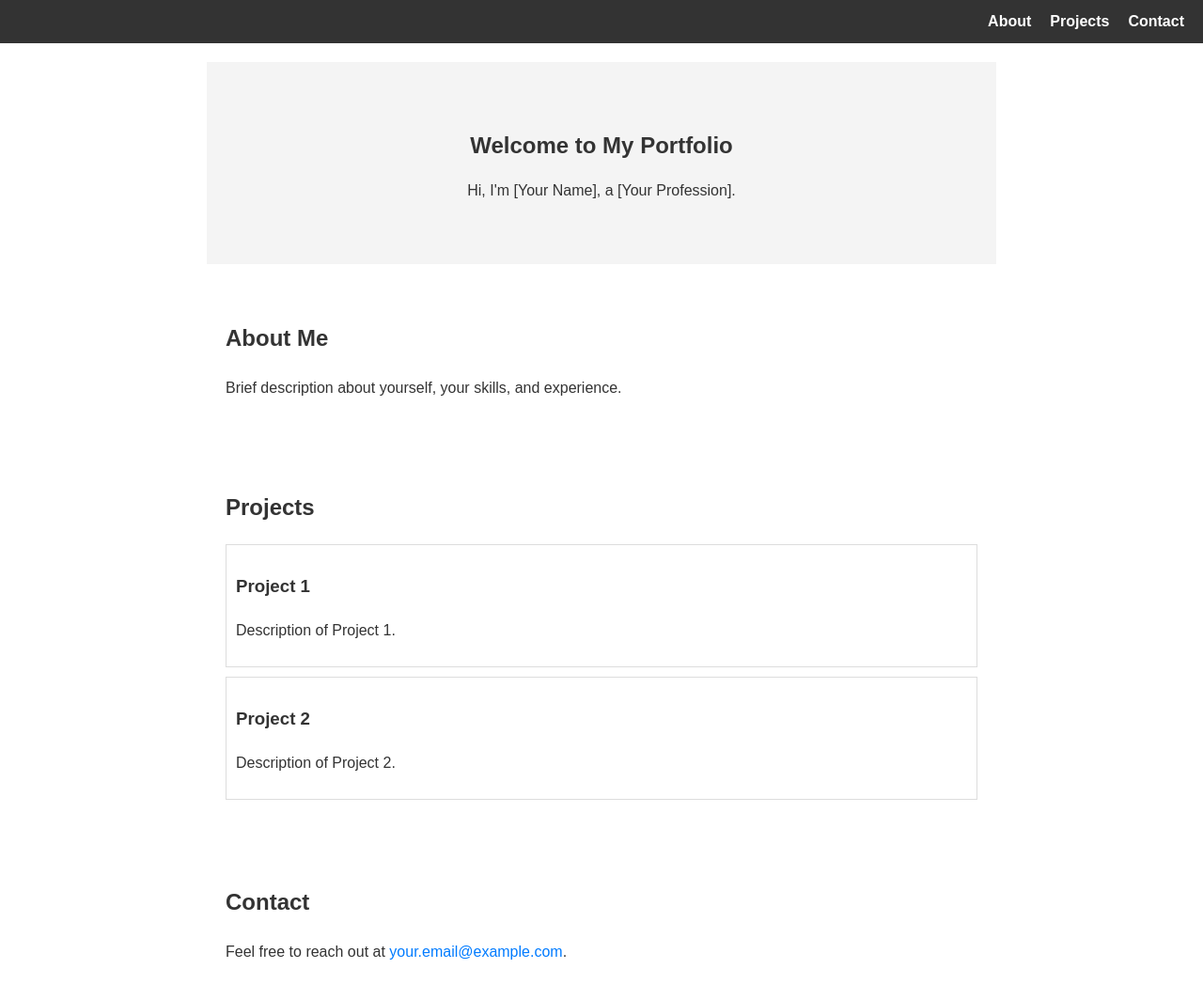
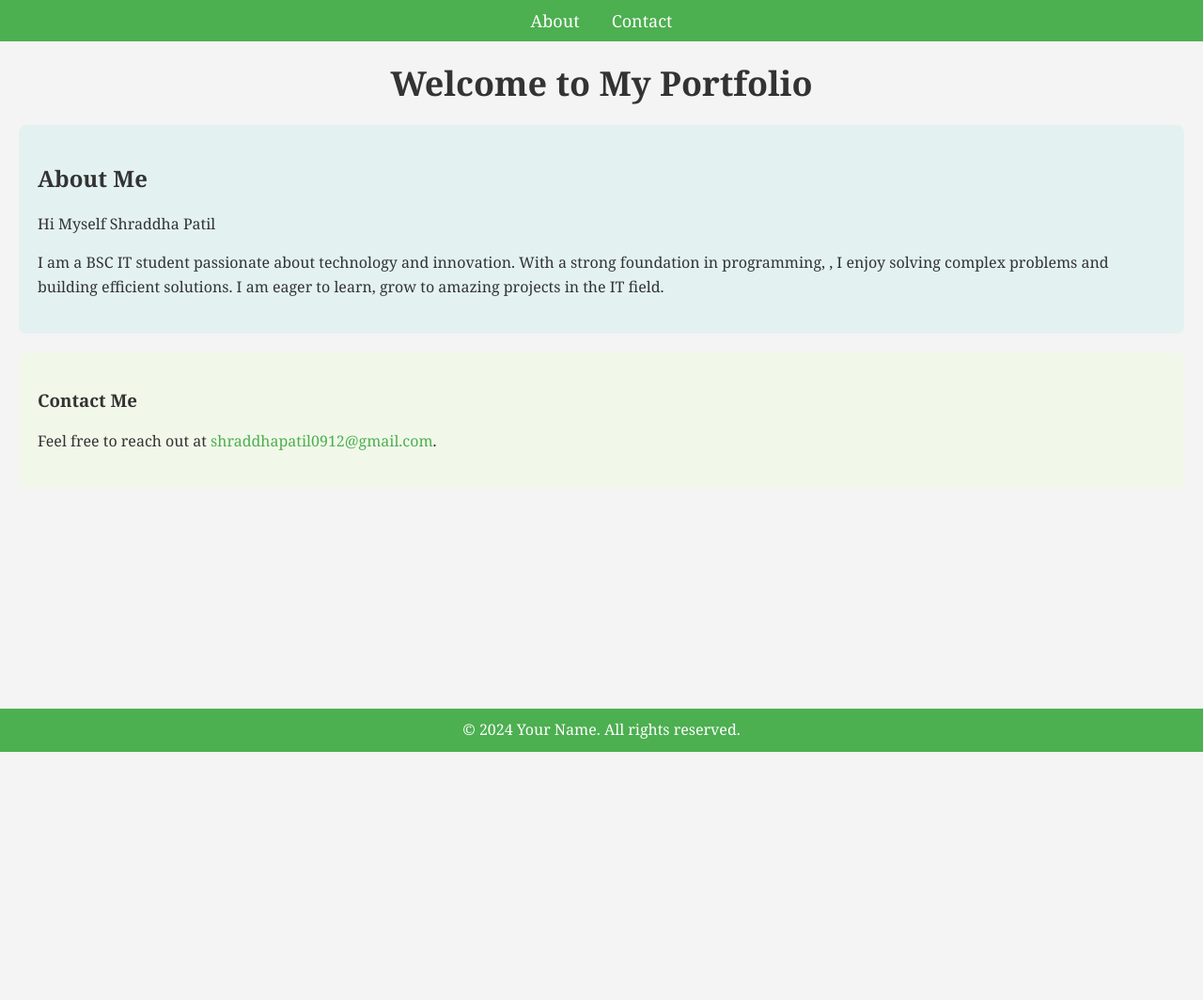
Before and after one commit to shraddha-patil09/shraddhapatil.github.io, a plain HTML site: page index.html in a window 1280 px wide. Shown: the top 1064 px of the page at 94% size. After the commit the page ends 800 px from the top, so only its background shows below. Drawn offline with Linux system fonts and the light colour scheme.

Commit message:
made some style changes

```diff
--- a/index.html
+++ b/index.html
@@ -9,40 +9,30 @@
 <body>
   <header>
     <nav>
-      <ul>
-        <li><a href="#about">About</a></li>
-        <li><a href="#projects">Projects</a></li>
-        <li><a href="#contact">Contact</a></li>
-      </ul>
+
+        <a href="about.html">About</a>
+
+        <a href="contact.html">Contact</a>
+
     </nav>
   </header>
 
-  <main>
-    <section id="hero">
+  <nav>
       <h1>Welcome to My Portfolio</h1>
-      <p>Hi, I'm [Your Name], a [Your Profession].</p>
-    </section>
+
+  </nav>
 
     <section id="about">
       <h2>About Me</h2>
-      <p>Brief description about yourself, your skills, and experience.</p>
+      <p>Hi Myself Shraddha Patil</p>
+      <p>I am a BSC IT student passionate about technology and innovation. With a strong foundation in programming, , I enjoy solving complex problems and building efficient solutions. I am eager to learn, grow to amazing projects in the IT field.</p>
     </section>
 
-    <section id="projects">
-      <h2>Projects</h2>
-      <div class="project">
-        <h3>Project 1</h3>
-        <p>Description of Project 1.</p>
-      </div>
-      <div class="project">
-        <h3>Project 2</h3>
-        <p>Description of Project 2.</p>
-      </div>
-    </section>
+
 
     <section id="contact">
-      <h2>Contact</h2>
-      <p>Feel free to reach out at <a href="mailto:your.email@example.com">your.email@example.com</a>.</p>
+      <h3>Contact Me</h3>
+      <p>Feel free to reach out at <a href="shraddhapatil0912@gmail.com">shraddhapatil0912@gmail.com</a>.</p>
     </section>
   </main>
 
--- a/styles.css
+++ b/styles.css
@@ -1,73 +1,71 @@
-/* Global Styles */
+
 body {
-  font-family: Arial, sans-serif;
+  font-family: Georgia, 'Times New Roman', Times, serif;
   margin: 0;
   padding: 0;
-  line-height: 1.6;
+  background-color: #f4f4f4;
   color: #333;
 }
 
+header {
+  background-color: #4CAF50;
+  color: white;
+  padding: 10px 0;
+  text-align: center;
+}
+
+nav a {
+  color: white;
+  text-decoration: none;
+  margin: 0 15px;
+  font-size: 18px;
+}
+
+
+
+h1 {
+  font-size: 36px;
+  margin: 20px 0;
+  text-align: center;
+}
+
+
+section {
+  padding: 20px;
+  margin: 20px;
+  background-color: white;
+  border-radius: 8px;
+}
+
+p {
+  line-height: 1.6;
+}
+
+
+#about {
+  background-color: #e3f2f1;
+}
+
+
+#contact {
+  background-color: #f1f8e9;
+}
+
 a {
-  color: #007BFF;
+  color: #4CAF50;
   text-decoration: none;
 }
 
-a:hover {
-  text-decoration: underline;
+footer {
+  background-color:#4CAF50;
+  color: white;
+  text-align: center;
+  padding: 10px 0;
+  position: fixed;
+  width: 100%;
+  bottom: 0;
 }
 
-/* Header Styles */
-header {
-  background: #333;
-  color: #fff;
-  padding: 10px 20px;
+footer p {
+  margin: 0;
 }
-
-header ul {
-  list-style: none;
-  margin: 0;
-  padding: 0;
-  display: flex;
-  justify-content: flex-end;
-}
-
-header li {
-  margin-left: 20px;
-}
-
-header a {
-  color: #fff;
-  font-weight: bold;
-}
-
-/* Hero Section */
-#hero {
-  text-align: center;
-  padding: 50px 20px;
-  background: #f4f4f4;
-}
-
-#hero h1 {
-  margin-bottom: 10px;
-}
-
-/* Section Styles */
-section {
-  padding: 20px;
-  margin: 20px auto;
-  max-width: 800px;
-}
-
-#projects .project {
-  border: 1px solid #ddd;
-  padding: 10px;
-  margin-bottom: 10px;
-}
-
-/* Footer Styles */
-footer {
-  text-align: center;
-  padding: 10px 20px;
-  background: #333;
-  color: #fff;
-}
```
